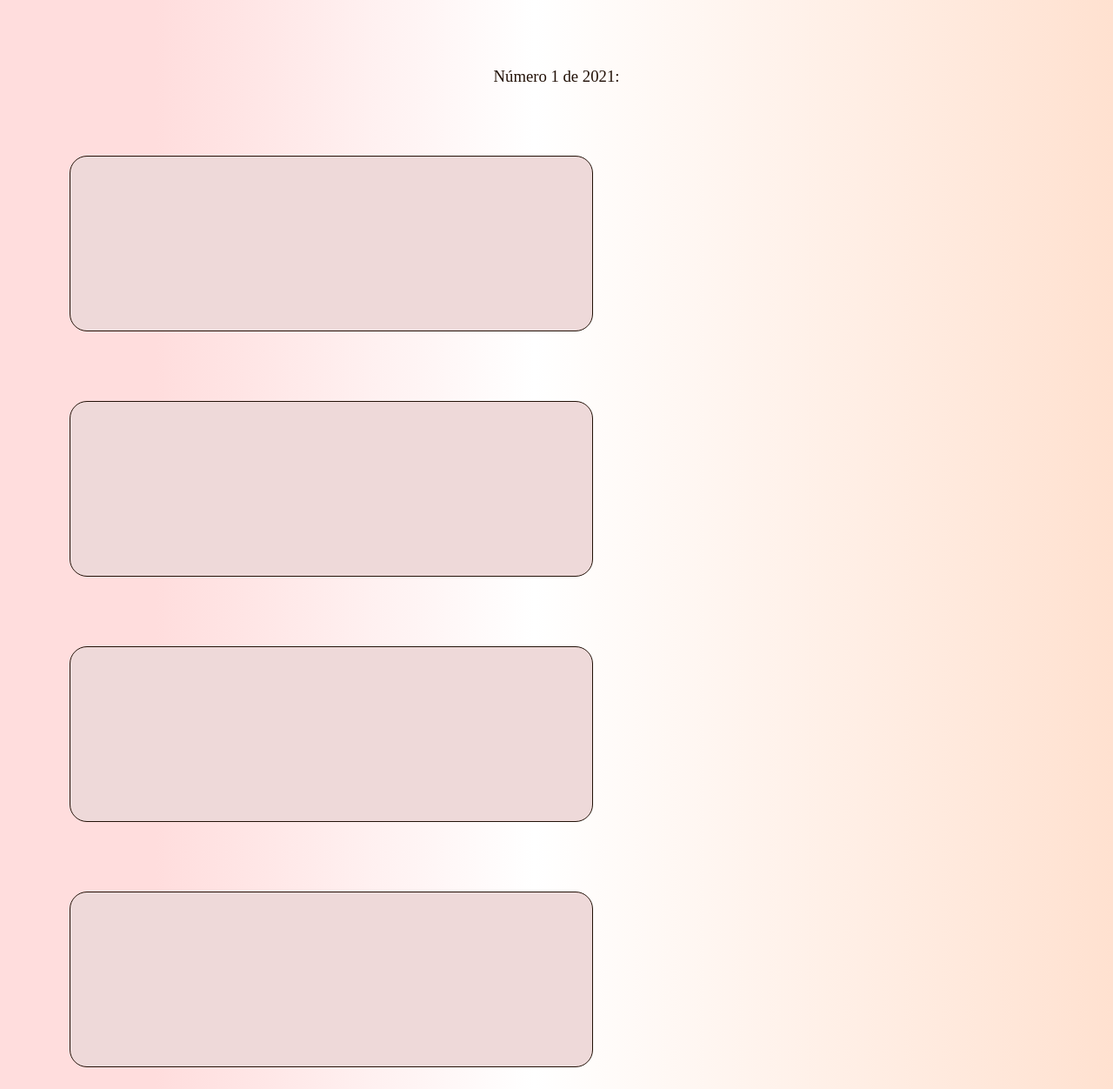
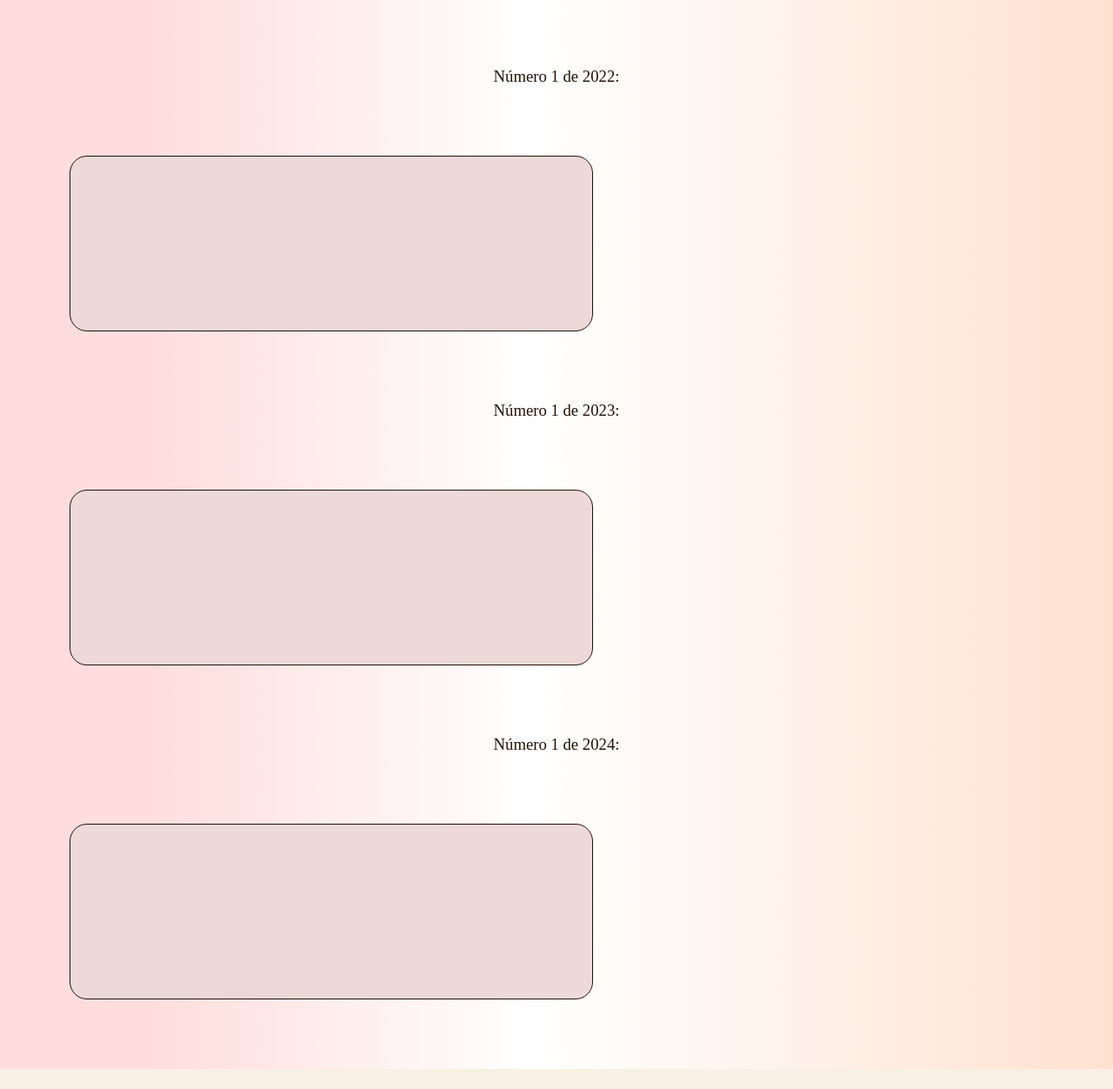
Before and after one commit to manuhcr/Ramalho-s-Sweets-, a plain HTML site: page melhoresdoces.html in a window 1280 px wide. Shown: the part 488-1740 px from the top of the page at 87% size. Drawn offline with Linux system fonts and the light colour scheme; a web font is replaced by a local one.

Commit message:
arrumando

```diff
--- a/melhoresdoces.html
+++ b/melhoresdoces.html
@@ -44,13 +44,21 @@
                     <div class="divcard"> </div>
                 </div>
                 <div class="divprincipalcard">
-                    <h3 class="bestone21">Número 1 de 2021:</h3>
+                    <h3 class="bestone21">Número 1 de 2022:</h3>
                     <div class="divcard"></div>
                 </div>
 
-                <div class="divcard"></div>
-                <div class="divcard"></div>
-                <div class="divcard"></div>
+                <div class="divprincipalcard">
+                    <h3 class="bestone21">Número 1 de 2023:</h3>
+                    <div class="divcard"> </div>
+                </div>
+                <div class="divprincipalcard">
+                    <h3 class="bestone21">Número 1 de 2024:</h3>
+                    <div class="divcard"></div>
+                </div>
+
+
+
             </div>
         </section>
         <!---mapa-->
```
